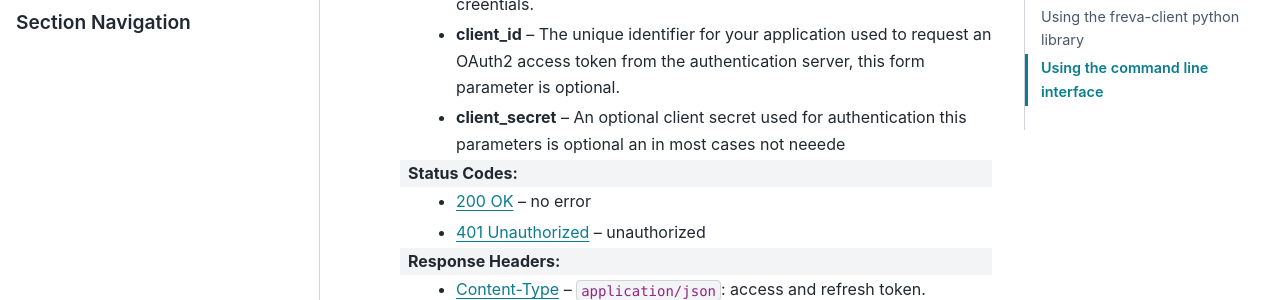
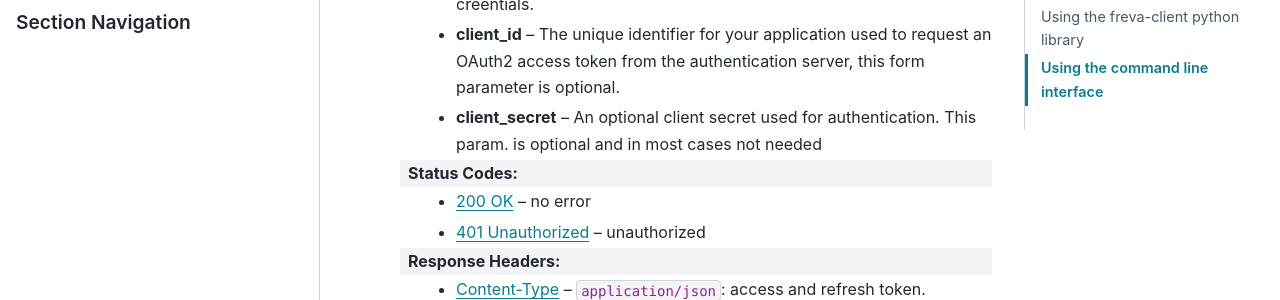
Before and after one commit to freva-org/freva-nextgen, a Sphinx documentation site: the page built from docs/source/auth/index.rst, in a window 1280 px wide and 900 px high, scrolled down 923 px. Shown: the part 153-453 px from the top of the window. Built offline with Sphinx 7.4.7 and the PyData theme 0.15.4, drawn with Linux system fonts in a browser that asks for light colours; the version number is read from the project's files by our own code.

Commit message:
Fix typos.

```diff
--- a/docs/source/auth/index.rst
+++ b/docs/source/auth/index.rst
@@ -45,8 +45,8 @@ included in the authorization header for secured endpoints.
                      request an OAuth2 access token from the authentication
                      server, this form parameter is optional.
     :type client_id: str
-    :form client_secret: An optional client secret used for authentication
-                         this parameters is optional an in most cases not neeede
+    :form client_secret: An optional client secret used for authentication.
+                         This param. is optional and in most cases not needed
     :type client_secret: str
     :statuscode 200: no error
     :statuscode 401: unauthorized
```
